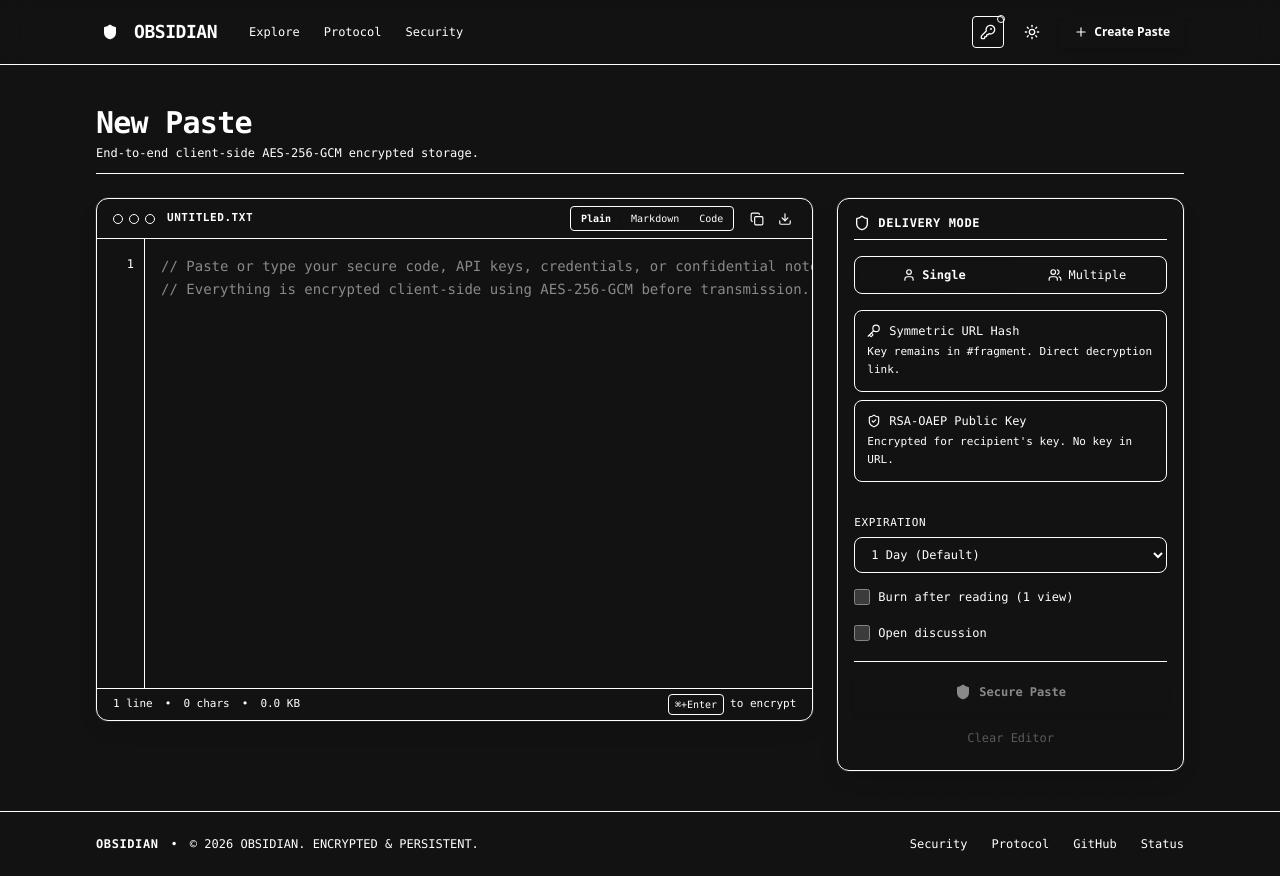
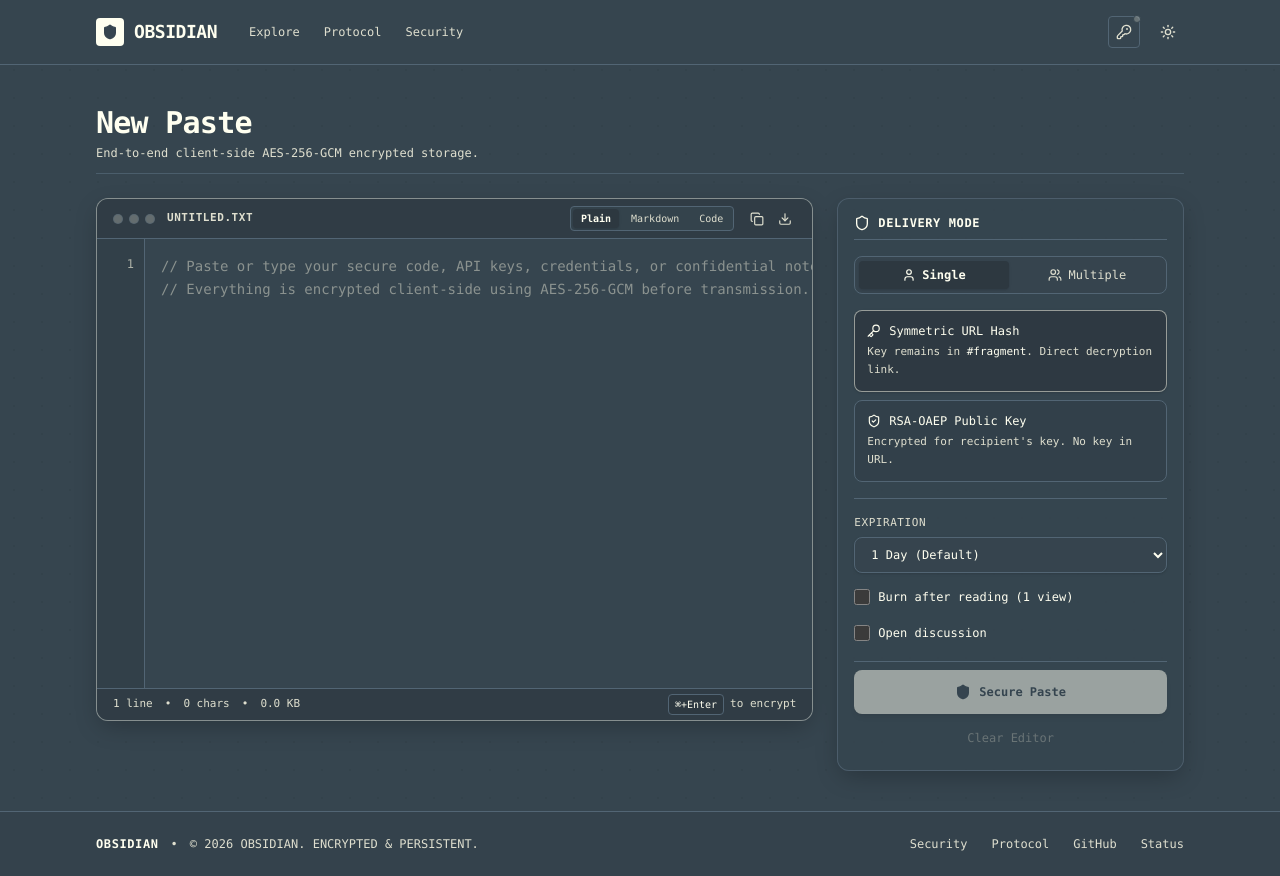
Before and after one commit to OjasKugore/Obsidian, a Next.js app in the folder obsidian/: page / in a window 1280 px wide. Built offline with nearby package versions, Linux system fonts and the light colour scheme; what base-x would draw is missing.

Commit message:
feat(design): verified Charcoal Grey #36454F background with Ivory #FFFFF0 lettering and clean matte surface

```diff
--- a/obsidian/app/globals.css
+++ b/obsidian/app/globals.css
@@ -1,79 +1,98 @@
 @import "tailwindcss";
+
+@theme {
+  --color-background: var(--background);
+  --color-foreground: var(--foreground);
+  --color-card: var(--card);
+  --color-card-foreground: var(--card-foreground);
+  --color-popover: var(--popover);
+  --color-popover-foreground: var(--popover-foreground);
+  --color-primary: var(--primary);
+  --color-primary-foreground: var(--primary-foreground);
+  --color-secondary: var(--secondary);
+  --color-secondary-foreground: var(--secondary-foreground);
+  --color-muted: var(--muted);
+  --color-muted-foreground: var(--muted-foreground);
+  --color-accent: var(--accent);
+  --color-accent-foreground: var(--accent-foreground);
+  --color-destructive: var(--destructive);
+  --color-destructive-foreground: var(--destructive-foreground);
+  --color-border: var(--border);
+  --color-input: var(--input);
+  --color-ring: var(--ring);
+}
 
 @layer base {
   :root {
-    --background: 220 20% 97%;          /* #f5f7fa */
-    --foreground: 224 25% 10%;          /* #131722 */
-    --card: 0 0% 100%;                 /* #ffffff */
-    --card-foreground: 224 25% 10%;
-    --popover: 0 0% 100%;
-    --popover-foreground: 224 25% 10%;
-    --primary: 224 25% 10%;
-    --primary-foreground: 210 40% 98%;
-    --secondary: 220 14% 92%;
-    --secondary-foreground: 224 25% 10%;
-    --muted: 220 14% 92%;
-    --muted-foreground: 220 10% 46%;
-    --accent: 220 14% 92%;
-    --accent-foreground: 224 25% 10%;
-    --destructive: 0 84.2% 60.2%;
-    --destructive-foreground: 0 0% 98%;
-    --border: 220 13% 86%;
-    --input: 220 13% 86%;
-    --ring: 224 25% 10%;
+    --background: #f5f7fa;
+    --foreground: #131722;
+    --card: #ffffff;
+    --card-foreground: #131722;
+    --popover: #ffffff;
+    --popover-foreground: #131722;
+    --primary: #131722;
+    --primary-foreground: #ffffff;
+    --secondary: #e8ecf1;
+    --secondary-foreground: #131722;
+    --muted: #e8ecf1;
+    --muted-foreground: #6b7280;
+    --accent: #e8ecf1;
+    --accent-foreground: #131722;
+    --destructive: #ef4444;
+    --destructive-foreground: #ffffff;
+    --border: #d1d5db;
+    --input: #d1d5db;
+    --ring: #131722;
     --radius: 0.625rem;
-
-    --glass-bg: rgba(255, 255, 255, 0.85);
-    --glass-border: rgba(0, 0, 0, 0.08);
-    --glass-glow: rgba(0, 0, 0, 0.03);
   }
 
   .dark {
-    /* Charcoal Grey #36454F Background with Warm Ivory #FFFFF0 Lettering */
-    --background: 204 19% 26%;         /* #36454F - classic rich charcoal grey */
-    --foreground: 60 100% 97%;         /* #FFFFF0 - warm ivory lettering */
-    --card: 204 19% 26%;               /* #36454F - matching rich charcoal grey */
-    --card-foreground: 60 100% 97%;    /* #FFFFF0 - warm ivory */
-    --popover: 204 19% 26%;
-    --popover-foreground: 60 100% 97%;
-    --primary: 60 100% 97%;            /* #FFFFF0 */
-    --primary-foreground: 204 19% 26%; /* #36454F */
-    --secondary: 204 18% 21%;          /* #2d3840 - slightly deeper charcoal */
-    --secondary-foreground: 60 100% 97%;
-    --muted: 204 18% 21%;             /* #2d3840 - contrast for headers/gutters */
-    --muted-foreground: 60 20% 82%;    /* #dfdfcf - soft warm ivory silver */
-    --accent: 204 18% 30%;             /* #3e4f5b */
-    --accent-foreground: 60 100% 97%;
-    --destructive: 0 62.8% 45%;
-    --destructive-foreground: 60 100% 97%;
-    --border: 204 15% 38%;            /* #526574 - refined soft charcoal border */
-    --input: 204 18% 21%;
-    --ring: 60 100% 97%;
+    /* Exact Charcoal Grey #36454F & Ivory #FFFFF0 */
+    --background: #36454F;
+    --foreground: #FFFFF0;
+    --card: #36454F;
+    --card-foreground: #FFFFF0;
+    --popover: #36454F;
+    --popover-foreground: #FFFFF0;
+    --primary: #FFFFF0;
+    --primary-foreground: #36454F;
+    --secondary: #2d3840;
+    --secondary-foreground: #FFFFF0;
+    --muted: #2d3840;
+    --muted-foreground: #dfdfcf;
+    --accent: #435460;
+    --accent-foreground: #FFFFF0;
+    --destructive: #ef4444;
+    --destructive-foreground: #FFFFF0;
+    --border: #526574;
+    --input: #2d3840;
+    --ring: #FFFFF0;
+  }
 
-    --glass-bg: rgba(54, 69, 79, 0.95);
-    --glass-border: rgba(255, 255, 240, 0.15);
-    --glass-glow: rgba(0, 0, 0, 0);
+  * {
+    border-color: var(--border);
+  }
+
+  body {
+    background-color: var(--background);
+    color: var(--foreground);
   }
 }
 
 @layer utilities {
   .glass-panel {
-    background: var(--glass-bg);
-    backdrop-filter: blur(16px);
-    -webkit-backdrop-filter: blur(16px);
-    border: 1px solid var(--glass-border);
-    box-shadow: 0 8px 24px -4px rgba(0, 0, 0, 0.25);
+    background: var(--background);
+    border: 1px solid var(--border);
+    box-shadow: 0 4px 20px -2px rgba(0, 0, 0, 0.25);
   }
 
   .glass-card {
-    background: var(--glass-bg);
-    backdrop-filter: blur(12px);
-    -webkit-backdrop-filter: blur(12px);
-    border: 1px solid var(--glass-border);
+    background: var(--card);
+    border: 1px solid var(--border);
   }
 
   .soft-shadow {
-    box-shadow: 0 10px 25px -10px rgba(0, 0, 0, 0.25), 0 0 0 1px rgba(255, 255, 240, 0.08);
+    box-shadow: 0 8px 24px -4px rgba(0, 0, 0, 0.25);
   }
 }
 
--- a/obsidian/components/layout/Header.tsx
+++ b/obsidian/components/layout/Header.tsx
@@ -2,12 +2,14 @@
 
 import * as React from 'react';
 import Link from 'next/link';
+import { usePathname } from 'next/navigation';
 import { useTheme } from 'next-themes';
 import { Moon, Sun, Plus, Shield } from 'lucide-react';
 import { Button } from '@/components/ui/button';
 import { IdentityPanel } from '@/components/header/IdentityPanel';
 
 export function Header() {
+  const pathname = usePathname();
   const { setTheme, theme, resolvedTheme } = useTheme();
   const mounted = React.useSyncExternalStore(
     () => () => {},
@@ -20,8 +22,10 @@ export function Header() {
     setTheme(current === 'dark' ? 'light' : 'dark');
   };
 
+  const isHome = pathname === '/';
+
   return (
-    <header className="sticky top-0 z-40 w-full border-b border-border bg-background/90 backdrop-blur-md transition-colors">
+    <header className="sticky top-0 z-40 w-full border-b border-border bg-background transition-colors">
       <div className="mx-auto flex h-16 max-w-6xl items-center justify-between px-4 sm:px-8">
         {/* Brand & Nav */}
         <div className="flex items-center gap-8">
@@ -60,23 +64,25 @@ export function Header() {
               id="theme-toggle-btn"
             >
               {resolvedTheme === 'dark' ? (
-                <Sun className="h-4 w-4 transition-transform hover:rotate-45" />
+                <Sun className="h-4 w-4" />
               ) : (
-                <Moon className="h-4 w-4 transition-transform hover:-rotate-12" />
+                <Moon className="h-4 w-4" />
               )}
             </Button>
           )}
 
-          {/* Create Paste Link */}
+          {/* Create Paste Link - only on view pages */}
+          {!isHome && (
             <Link href="/">
               <Button
                 size="sm"
                 className="h-8 px-3.5 text-xs font-semibold bg-foreground text-background hover:opacity-90 gap-1.5 rounded transition-all"
               >
                 <Plus className="h-3.5 w-3.5 text-background" />
-              <span>Create Paste</span>
+                <span>New Paste</span>
               </Button>
             </Link>
+          )}
         </div>
       </div>
     </header>
```
Lines whose indentation alone changed are shown as unchanged.
